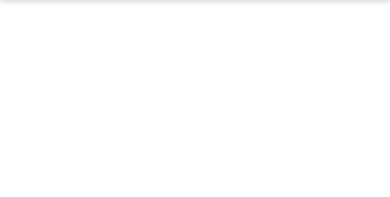
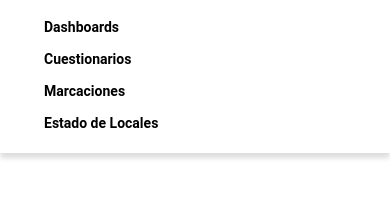
Before and after one commit to carlos485/header-mk, a plain HTML site: page index.html in a window 390 px wide. Both pictures are taken after a click on the element 328 px from the left and 35 px from the top of the page. Shown: the part 75-272 px from the top of the page. Drawn offline with Linux system fonts and the light colour scheme.

Commit message:
added dropdown list

```diff
--- a/styles.css
+++ b/styles.css
@@ -134,11 +134,11 @@ header.responsive .toggle::after {
 @media (max-width: 950px) {
   header {
     padding: 0 2rem;
-    max-height: 72px;
+    height: 72px;
     overflow: hidden;
   }
   header.responsive {
-    max-height: auto;
+    height: auto;
   }
   .toggle {
     display: flex;
@@ -152,4 +152,7 @@ header.responsive .toggle::after {
   .list {
     display: block;
   }
+  .list ul {
+    padding: 0;
+  }
 }
```
